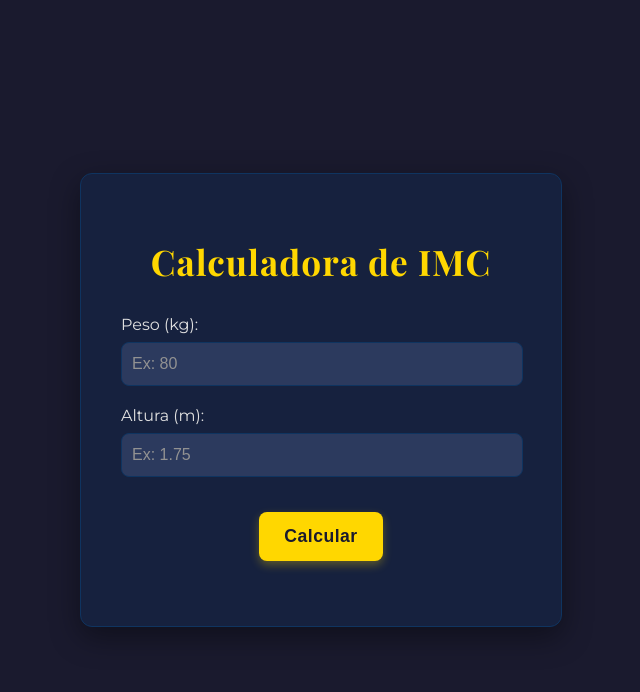
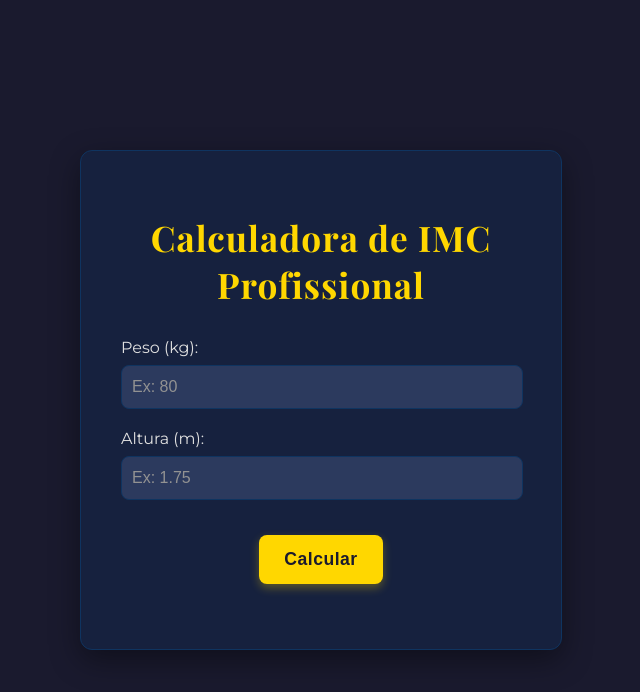
Before and after one commit to LuizMaranhao/Calculadora-de-IMC, a plain HTML site: page index.html in a window 1280 px wide. Shown: the whole page, without its empty margins (319-959 px from the left). Drawn offline with nearby package versions, Linux system fonts and the light colour scheme.

Commit message:
fix: atualizando título do projeto na main

```diff
--- a/index.html
+++ b/index.html
@@ -3,12 +3,12 @@
 <head>
     <meta charset="UTF-8">
     <meta name="viewport" content="width=device-width, initial-scale=1.0">
-    <title>Calculadora de IMC</title>
+    <title>Calculadora de IMC Profissional</title>
     <link rel="stylesheet" href="style.css"> <script src="calculadora.js" defer></script>
 </head>
 <body>
     <div class="container">
-        <h1>Calculadora de IMC</h1>
+        <h1>Calculadora de IMC Profissional</h1>
 
         <label for="peso">Peso (kg):</label>
         <input type="number" id="peso" placeholder="Ex: 80">
```
